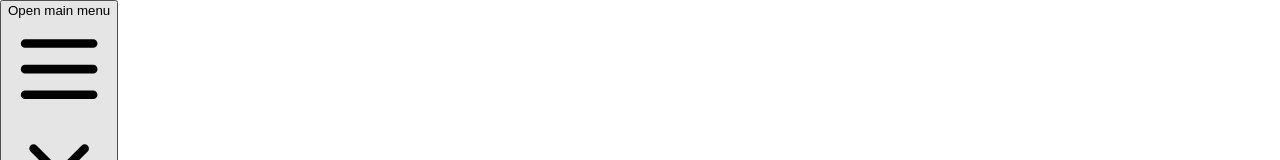
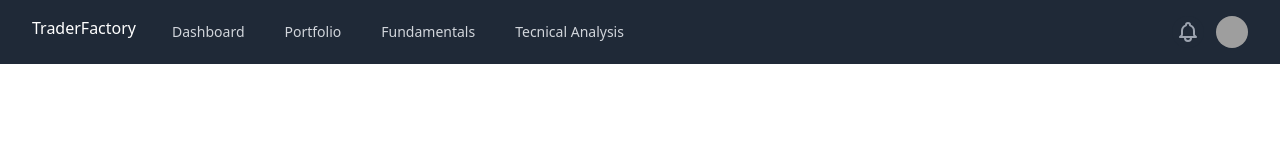
Before and after one commit to nunofhfontes/trader-factory-web, a React (Create React App) app in the folder trader-factory-web/: page / in a window 1280 px wide. Shown: the top 160 px of the page. Built offline with nearby package versions, Linux system fonts and the light colour scheme; grey boxes are pictures that could not be loaded.

Commit message:
adding Tailwind to index.css

```diff
--- a/trader-factory-web/src/index.css
+++ b/trader-factory-web/src/index.css
@@ -1,4 +1,9 @@
-body {
+/* ./src/index.css */
+@tailwind base;
+@tailwind components;
+@tailwind utilities;
+
+/* body {
   margin: 0;
   font-family: -apple-system, BlinkMacSystemFont, 'Segoe UI', 'Roboto', 'Oxygen',
     'Ubuntu', 'Cantarell', 'Fira Sans', 'Droid Sans', 'Helvetica Neue',
@@ -10,4 +15,4 @@ body {
 code {
   font-family: source-code-pro, Menlo, Monaco, Consolas, 'Courier New',
     monospace;
-}
+} */
```
